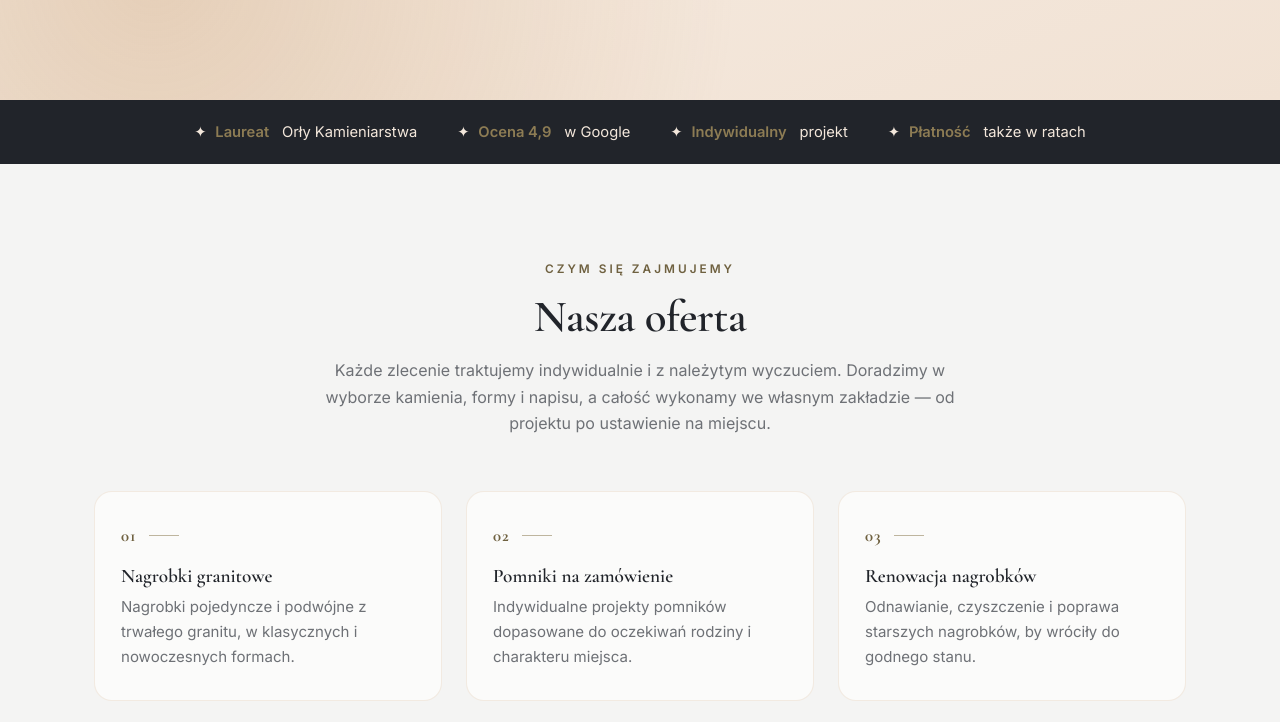
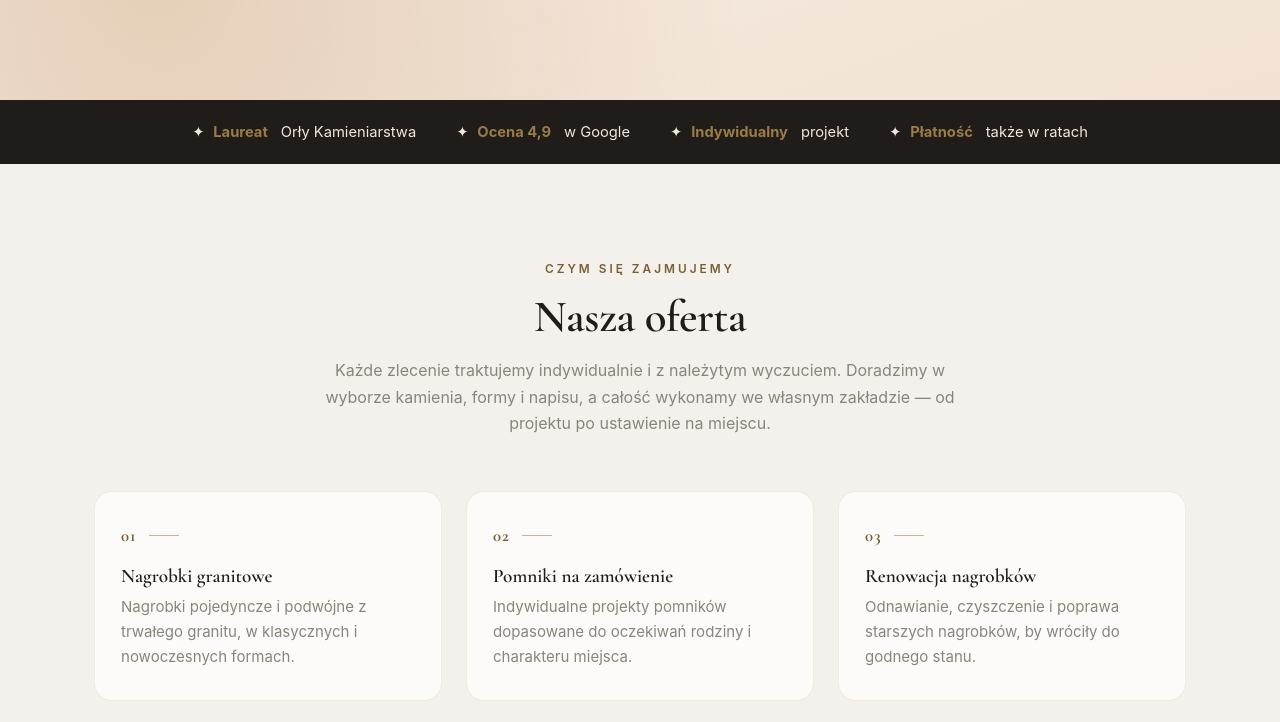
Before and after one commit to kris20032/kamieniarstwo-sarzynska-rzeszow, a plain HTML site: page index.html in a window 1280 px wide. Shown: the part 1020-1742 px from the top of the page. Drawn offline with nearby package versions, Linux system fonts and the light colour scheme.

Commit message:
Cieplejsza paleta kamieniarska (przepis z najlepszych stron branży)

```diff
--- a/index.html
+++ b/index.html
@@ -8,10 +8,10 @@
 <meta name="description" content="Kamieniarstwo Sarzyńska — nagrobki granitowe, pomniki na zamówienie, renowacje i liternictwo. Z szacunkiem do pamięci, od projektu po montaż. Rzeszów i okolice." />
 <link rel="preconnect" href="https://fonts.googleapis.com">
 <link rel="preconnect" href="https://fonts.gstatic.com" crossorigin>
-<link href="https://fonts.googleapis.com/css2?family=Cormorant+Garamond:wght@500;600;700&family=Inter:wght@400;500;600&display=swap" rel="stylesheet">
+<link href="https://fonts.googleapis.com/css2?family=Cormorant+Garamond:wght@500;600;700&family=Source+Sans+3:wght@400;500;600&display=swap" rel="stylesheet">
 <style>
   /* === PALETA — dostosuj do branży === */
-  :root{ --cream:#f4f4f3; --cream-2:#e6e6e4; --espresso:#21242a; --espresso-2:#3b4047; --gold:#8d7c54; --gold-d:#6f6140; --rose:#d6d4cd; --muted:#6e7176; --white:#fbfbfa; --shadow:0 18px 50px -22px rgba(33,36,42,.5); }
+  :root{ --cream:#F4F1EC; --cream-2:#E9E4DB; --espresso:#1F1C1A; --espresso-2:#37322E; --gold:#9C7C46; --gold-d:#7A5F33; --rose:#D8CFC2; --muted:#8A847B; --white:#FCFBF9; --shadow:0 18px 50px -22px rgba(31,28,26,.5); }
   *{margin:0;padding:0;box-sizing:border-box}
   html{scroll-behavior:smooth}
   body{font-family:'Inter',sans-serif;color:var(--espresso);background:var(--cream);line-height:1.65;-webkit-font-smoothing:antialiased}
```
